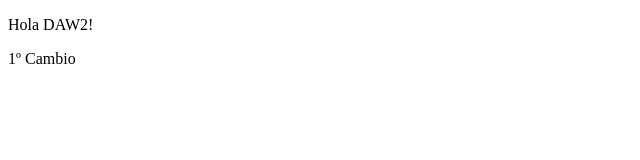
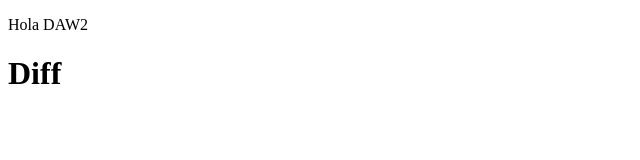
Before and after one commit to Mi9u3lFH/01-DAW2, a plain HTML site: page index.html in a window 1280 px wide. Shown: the whole page, without its empty margins (0-640 px from the left). Drawn offline with Linux system fonts and the light colour scheme.

Commit message:
Añado o elimino contenido

```diff
--- a/index.html
+++ b/index.html
@@ -8,7 +8,7 @@
 </head>
 <body>
     <script src="js/app.js"></script>
-    <p>Hola DAW2!</p>
-    <p>1º Cambio</p>
+    <p>Hola DAW2</p>
+    <h1>Diff</h1><!--Diferencia en archivos añadidos o eliminados-->
 </body>
 </html>
```
